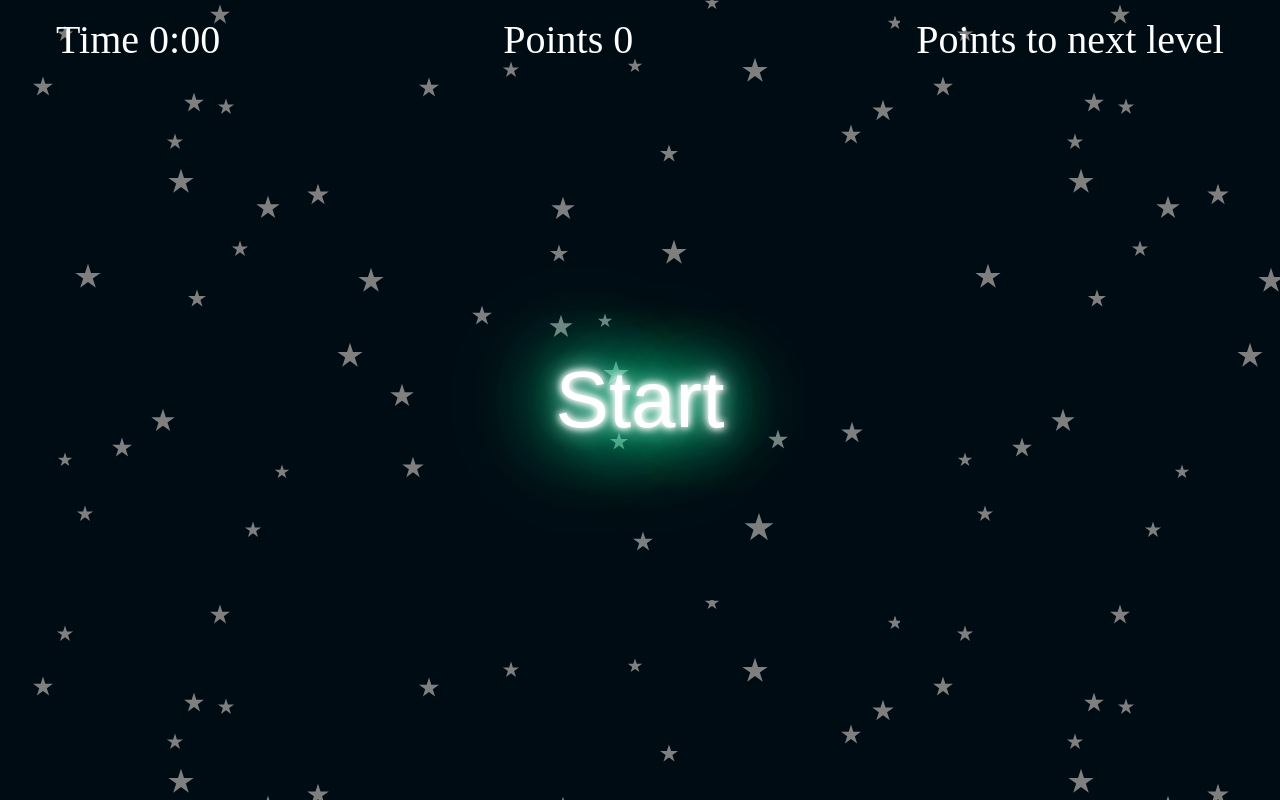
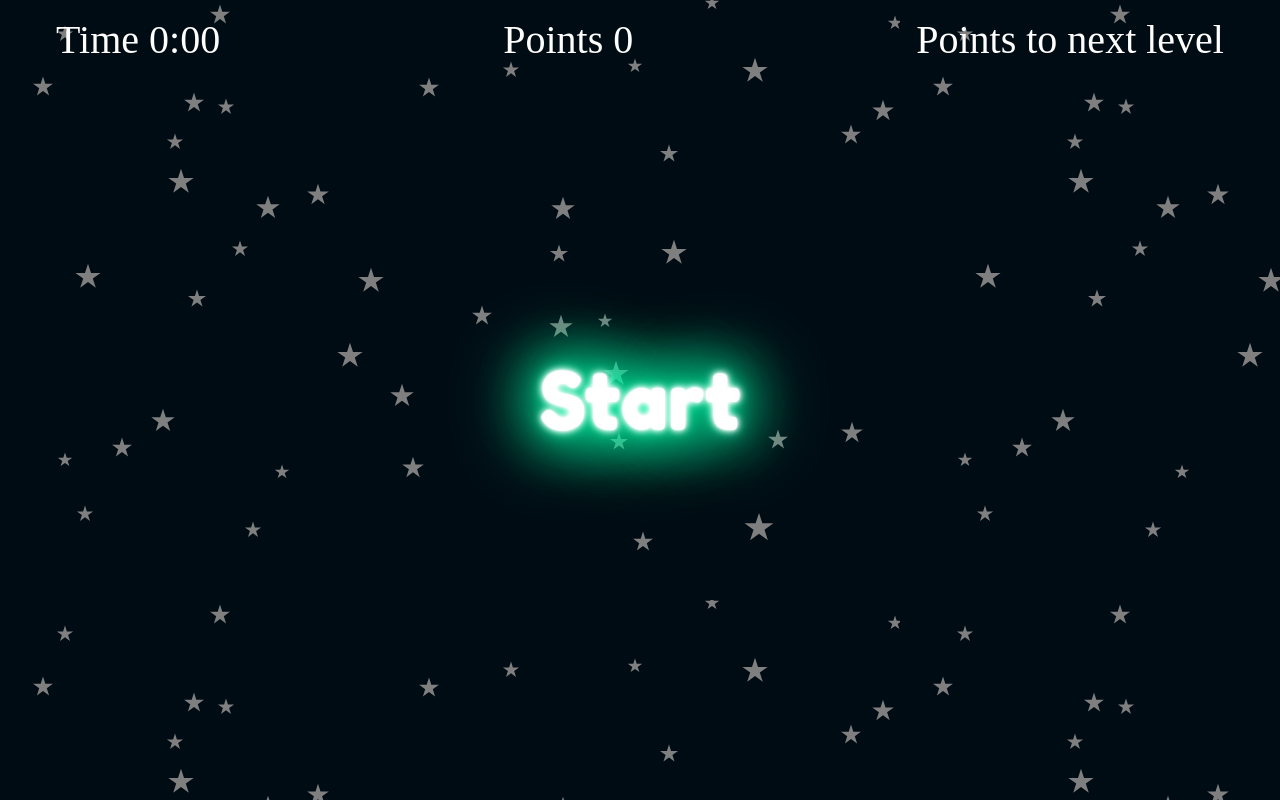
Before and after one commit to GrzegorzBanaszak/caught-ball, a React (Create React App) app: page / in a window 1280 px wide. Built offline with nearby package versions, Linux system fonts and the light colour scheme; a web font is replaced by a local one.

Commit message:
Add neon effect on button start

```diff
--- a/src/App.css
+++ b/src/App.css
@@ -1,4 +1,5 @@
 @import url('https://fonts.googleapis.com/css2?family=Koulen&display=swap');
+@import url('https://fonts.googleapis.com/css2?family=Fredoka+One&display=swap');
 
 * {
   margin: 0;
--- a/src/components/Canvas.tsx
+++ b/src/components/Canvas.tsx
@@ -1,12 +1,40 @@
 import React from 'react'
-import styled from 'styled-components'
+import styled, { keyframes } from 'styled-components'
 import bg from '../assets/bg-canvas.svg'
 import useGame from '../hooks/useGame'
 import "../styles/canvas.css"
 import Ball from './Ball'
 import Navigation from './Navigation'
 
+const StarButtonKeyfram = keyframes`
+100% {
+    /* Larger blur radius */
+    text-shadow:
+      0 0 4px #fff,
+      0 0 11px #fff,
+      0 0 19px #fff,
+      0 0 40px #0fa,
+      0 0 80px #0fa,
+      0 0 90px #0fa,
+      0 0 100px #0fa,
+      0 0 150px #0fa;
+  }
+  0% {
+    /* Smaller blur radius */
+    text-shadow:
+      0 0 2px #fff,
+      0 0 4px #fff,
+      0 0 6px #fff,
+      0 0 10px #0fa,
+      0 0 45px #0fa,
+      0 0 55px #0fa,
+      0 0 70px #0fa,
+      0 0 80px #0fa;
+  }
+`
+
 const StartButton = styled.button`
+font-family: 'Fredoka One', cursive;
   position:absolute ;
   z-index:2;
   top: 50%;
@@ -18,15 +46,7 @@ const StartButton = styled.button`
   border:none ;
   font-size:5rem ;
   background-color:transparent;
-  text-shadow:
-    0 0 7px #fff,
-    0 0 10px #fff,
-    0 0 21px #fff,
-    0 0 42px #0fa,
-    0 0 82px #0fa,
-    0 0 92px #0fa,
-    0 0 102px #0fa,
-    0 0 151px #0fa;
+  animation: ${StarButtonKeyfram} 2.5s infinite alternate;
     cursor:pointer;
 `
 const Canvas: React.FC = (): JSX.Element => {
--- a/src/hooks/useGame.ts
+++ b/src/hooks/useGame.ts
@@ -38,7 +38,6 @@ const useGame = (): GameReturnType => {
           return time;
         } else {
           if (prev - 2 < 0) {
-            // window.clearInterval(timeIntervalId);
             setIsPlaing(false);
             setBalls([]);
           }
```
